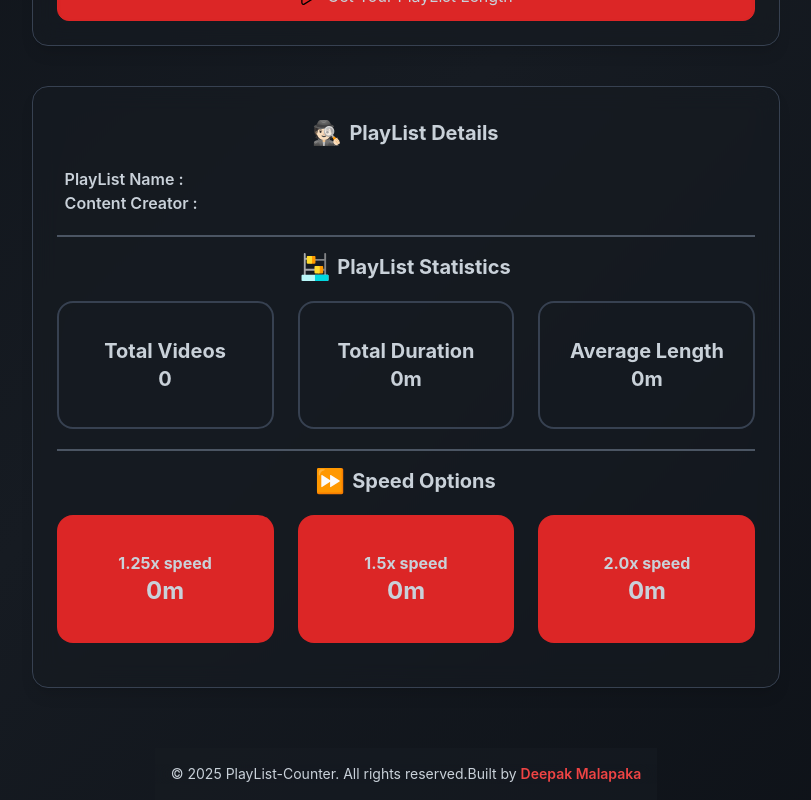
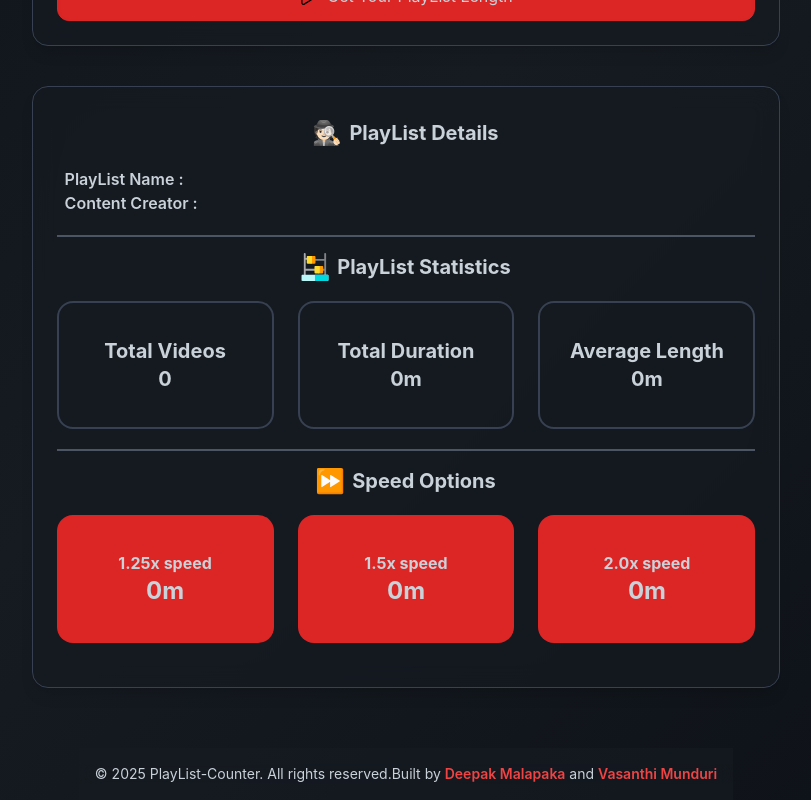
Before and after one commit to DeepakMalapaka/playlist-counter, a React (Vite) app: page / in a window 1280 px wide. Shown: the part 500-1300 px from the top of the page, without its empty margins (234-1045 px from the left). Built offline with nearby package versions, Linux system fonts and the light colour scheme; no server answers.

Commit message:
Add missing closing tag for Vasanthi Munduri in Footer component

```diff
--- a/src/components/Footer.jsx
+++ b/src/components/Footer.jsx
@@ -26,6 +26,15 @@
             className="text-red-500 hover:underline font-semibold"
           >
             Deepak Malapaka
+          </a>{" "}
+          and{" "}
+          <a
+            href="https://github.com/vasanthimunduri"
+            target="_blank"
+            rel="noopener noreferrer"
+            className="text-red-500 hover:underline font-semibold"
+          >
+            Vasanthi Munduri
           </a>
         </p>
       </div>
```
